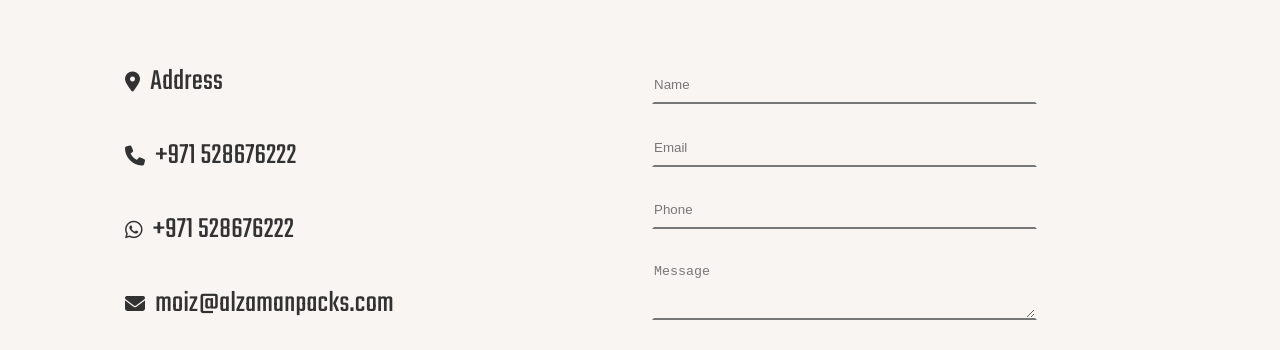
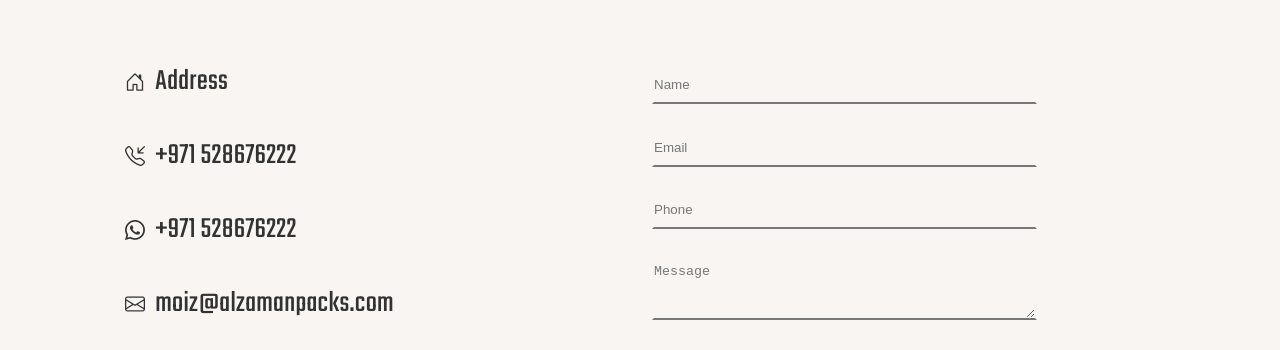
Before and after one commit to mustafajw07/Leo-Packaging, a React (Create React App) app: page /contact in a window 1280 px wide. Shown: the part 523-873 px from the top of the page. Built offline with nearby package versions, Linux system fonts and the light colour scheme.

Commit message:
miner Changes

```diff
--- a/package.json
+++ b/package.json
@@ -6,6 +6,7 @@
     "@testing-library/jest-dom": "^5.16.4",
     "@testing-library/react": "^13.3.0",
     "@testing-library/user-event": "^13.5.0",
+    "bootstrap-icons": "^1.9.1",
     "react": "^18.2.0",
     "react-dom": "^18.2.0",
     "react-router-dom": "^6.3.0",
--- a/public/index.html
+++ b/public/index.html
@@ -7,7 +7,6 @@
   <link rel="icon" type="image/png" sizes="32x32" href="/favicon-32x32.png">
   <link rel="icon" type="image/png" sizes="16x16" href="/favicon-16x16.png">
   <link rel="manifest" href="/site.webmanifest">
-  <script src="https://kit.fontawesome.com/2838e0e947.js" crossorigin="anonymous"></script>
   <meta name="viewport" content="width=device-width, initial-scale=1" />
   <meta name="theme-color" content="#000000" />
   <meta name="Al-Zaman" content="Al Zaman Packs is one of the leading
@@ -17,12 +16,6 @@
 </head>
 
 <body>
-  <noscript>You need to enable JavaScript to run this app.</noscript>
   <div id="root"></div>
 </body>
-<script
-      src="https://kit.fontawesome.com/66aa7c98b3.js"
-      crossorigin="anonymous"
-    ></script>
-
 </html>
--- a/src/components/contact/Form.js
+++ b/src/components/contact/Form.js
@@ -1,4 +1,5 @@
 import Wrapper from "../../asserts/styles/contact/Form";
+import "bootstrap-icons/font/bootstrap-icons.css";
 
 
 function Form() {
@@ -8,10 +9,10 @@ function Form() {
         <div className="container">
           <div className="row">
             <div className="address">
-              <p><i className="fa-solid fa-location-dot"></i>Address</p>
-              <p><i className="fa-solid fa-phone"></i>+971 528676222</p>
-              <p><i className="fa-brands fa-whatsapp"></i>+971 528676222</p>
-              <p><i className="fa-solid fa-envelope"></i>moiz@alzamanpacks.com</p>
+              <p><i className="bi bi-house-door"></i>Address</p>
+              <p><i className="bi bi-telephone-inbound"></i>+971 528676222</p>
+              <p><i className="bi bi-whatsapp"></i>+971 528676222</p>
+              <p><i className="bi bi-envelope"></i>moiz@alzamanpacks.com</p>
             </div>
             <div className="form">
               <form>
```
Also changed, not shown: 1 other file (tests, documents, lock files or other folders).
